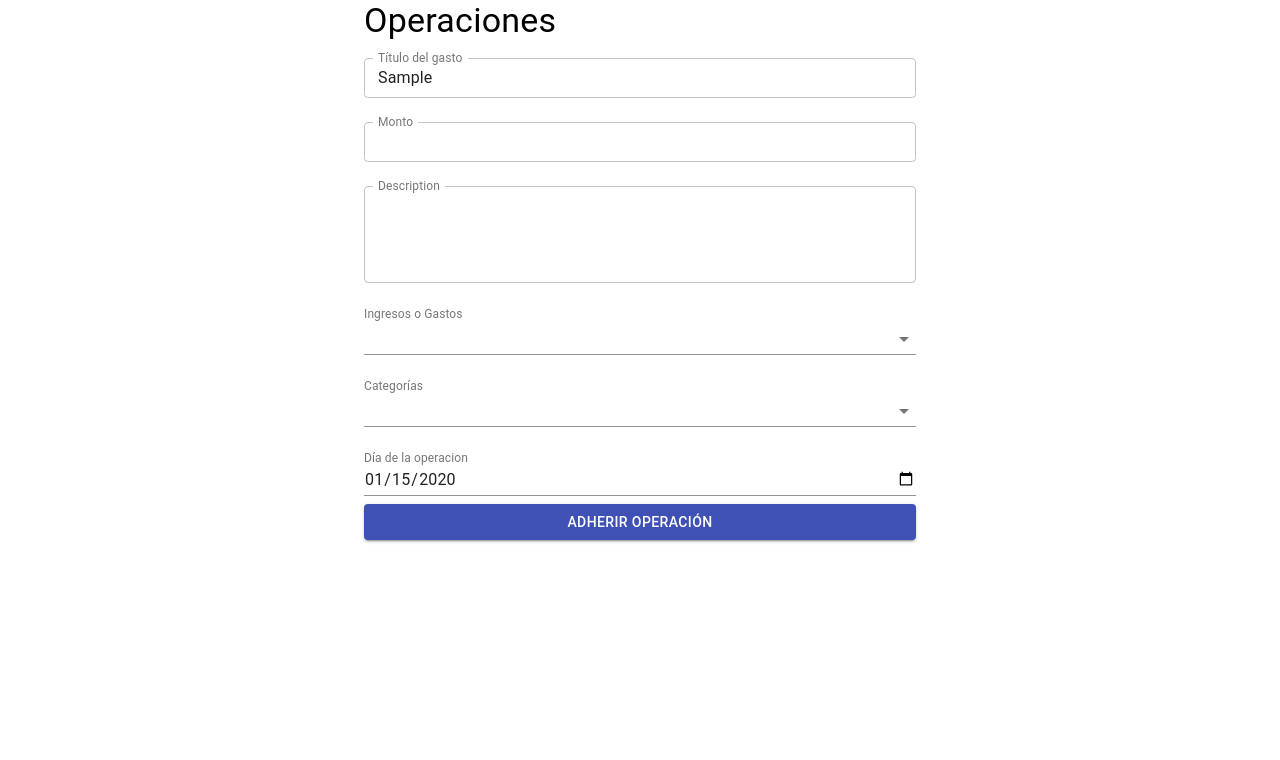
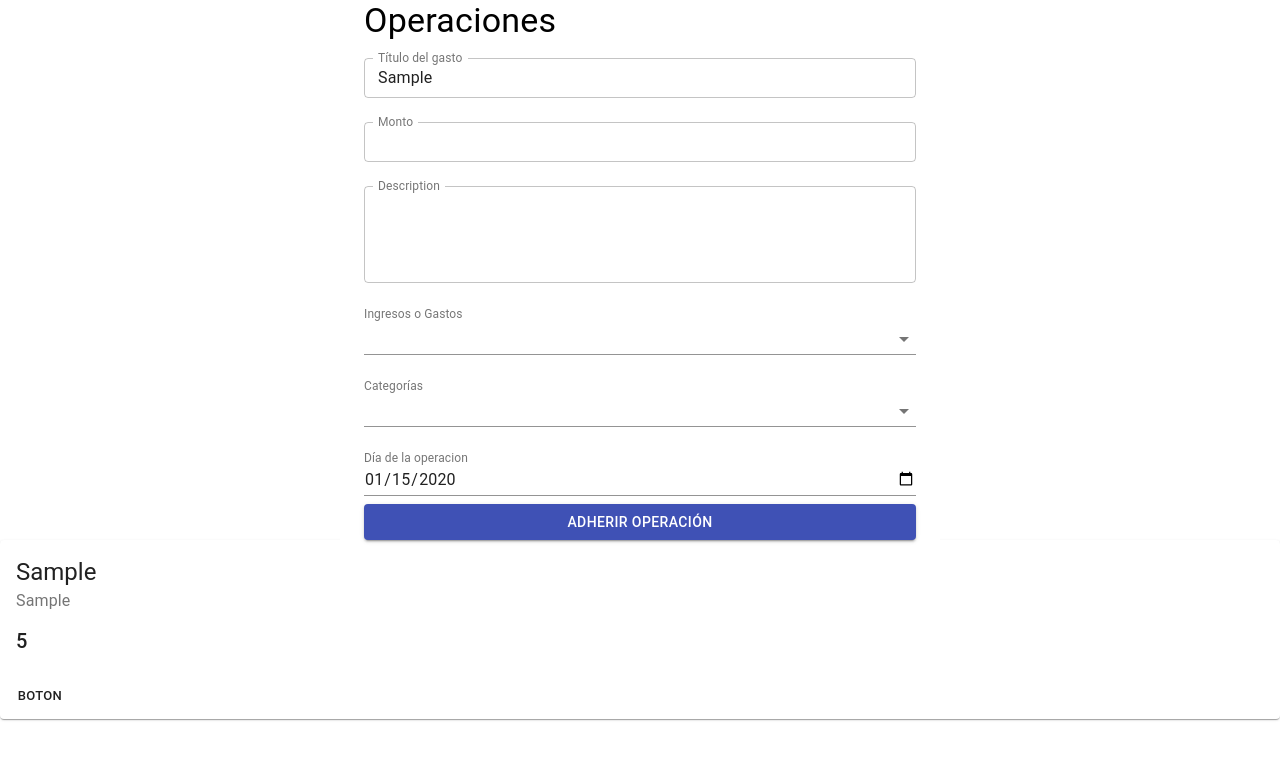
Before and after one commit to Alanoterohs/expense-tracker-PERN, a React (Create React App) app in the folder client/: page / in a window 1280 px wide. Both pictures are taken after typing "Sample", "5", "Sample", "2020-01-15" into the empty fields and a click on the button "ADHERIR OPERACIÓN". Shown: the top 760 px of the page. Built offline with nearby package versions, Linux system fonts and the light colour scheme; the HTML template or start-up script is replaced by a standard one.

Commit message:
creo Lista de Gastos/ingresos

```diff
--- /dev/null
+++ b/client/src/components/expensesItems/ListExpenses.js
@@ -0,0 +1,23 @@
+import {
+  Grid,
+ } from '@material-ui/core';
+
+import Expenses from './expenses';
+
+function ListExpenses({ operation, title, description, amount }) {
+  return (
+    <Grid maxWidth="lg" style={{ backgroundColor: '#ffffff', }}>
+      {operation.map((items, index) => (
+        <div key={index}>
+          <Expenses
+          title = {items.title}
+          description = {items.description}
+          amount = {items.amount}
+          />
+        </div>
+      ))}
+    </Grid>
+  );
+}
+
+export default ListExpenses;
--- a/client/src/components/expensesItems/expenses.js
+++ b/client/src/components/expensesItems/expenses.js
@@ -24,23 +24,23 @@ const useStyles = makeStyles({
 });
 
 
-function Expenses() {
+function Expenses(props) {
   const classes = useStyles();
   return (
     <Card className={classes.root}>
       <CardContent>
         <Typography variant="h5" component="h2">
-          Titulo
+          {props.title}
         </Typography>
         <Typography className={classes.pos} color="textSecondary">
-          adjective
+          {props.description}
         </Typography>
         <Typography variant="h6" component="h6">
-          $1500
+          {props.amount}
         </Typography>
       </CardContent>
       <CardActions>
-        <Button size="small">13/4</Button>
+        <Button size="small">boton</Button>
       </CardActions>
     </Card>
   );
--- a/client/src/pages/formExpenses/FormExpenses.js
+++ b/client/src/pages/formExpenses/FormExpenses.js
@@ -1,5 +1,6 @@
 import { Fragment, useState } from 'react';
 import Form from '../../components/formOperations/Form';
+import ListExpenses from '../../components/expensesItems/ListExpenses';
 function FormExpenses() {
 
   const [operation, setOperation] = useState([]);
@@ -46,6 +47,9 @@ function FormExpenses() {
       setDate = {setDate}
       handleOnSubmit = {handleOnSubmit}
       />
+      <ListExpenses
+      operation = {operation}
+      />
     </Fragment>
   );
 }
```
